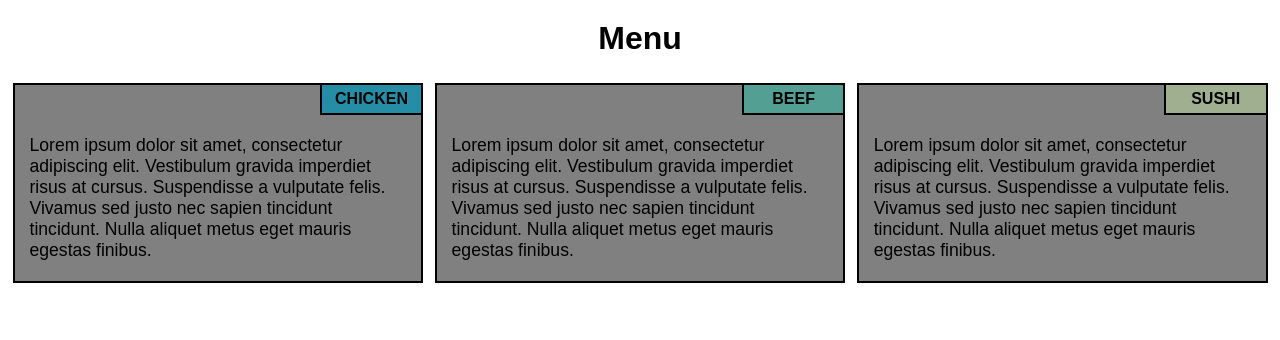
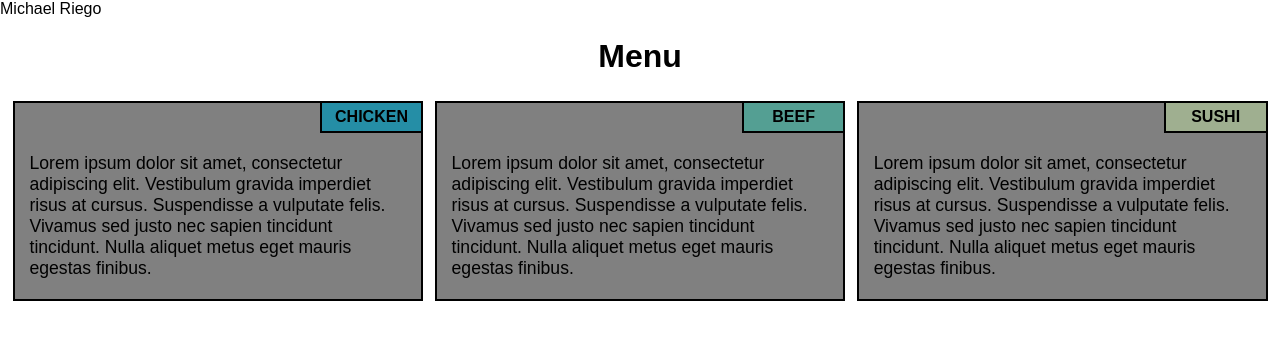
Before and after one commit to uaeauh21/module2-solution, a plain HTML site: page index.html in a window 1280 px wide. Drawn offline with Linux system fonts and the light colour scheme.

Commit message:
Update index.html

```diff
--- a/index.html
+++ b/index.html
@@ -1,8 +1,8 @@
 <!DOCTYPE html>
 <html>
 <head>
-<title></title>
-
+<title>HTML, CSS & Javascript Web Development - Module 2 Coding Assignment</title>
+<author>Michael Riego</author>
 <link href="https://fonts.googleapis.com/css2?family=Open+Sans+Condensed:ital,wght@0,300;0,700;1,300&display=swap" rel="stylesheet">
 <link href="css/style.css" rel="stylesheet">
 </head>
```
